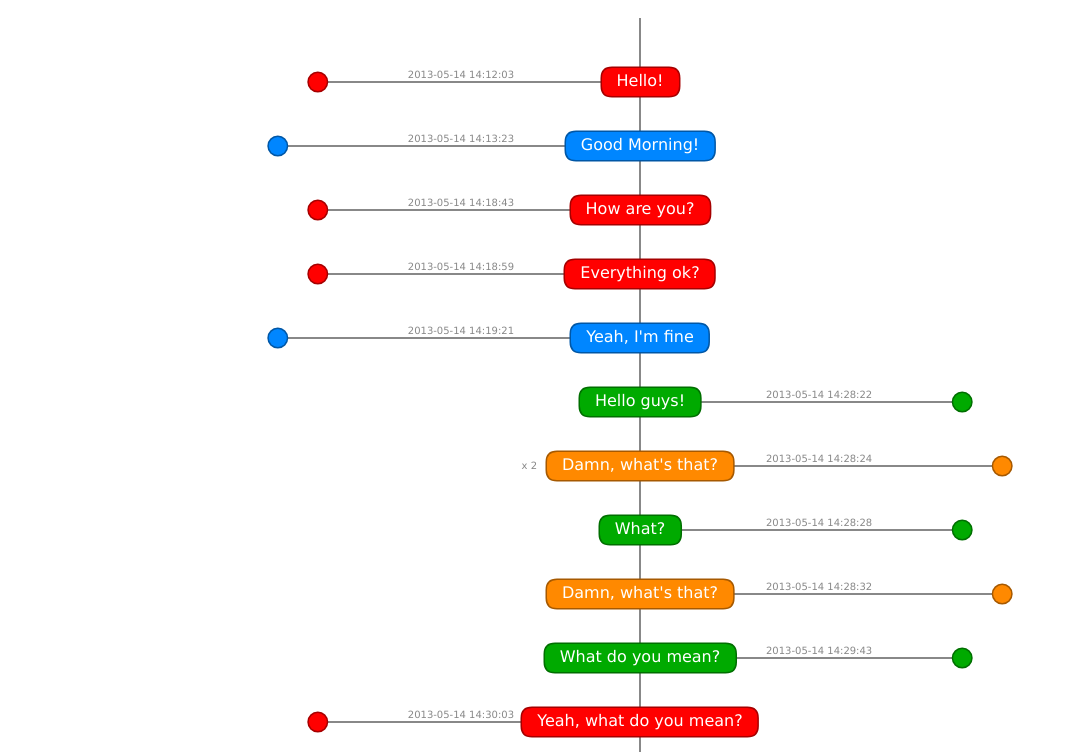
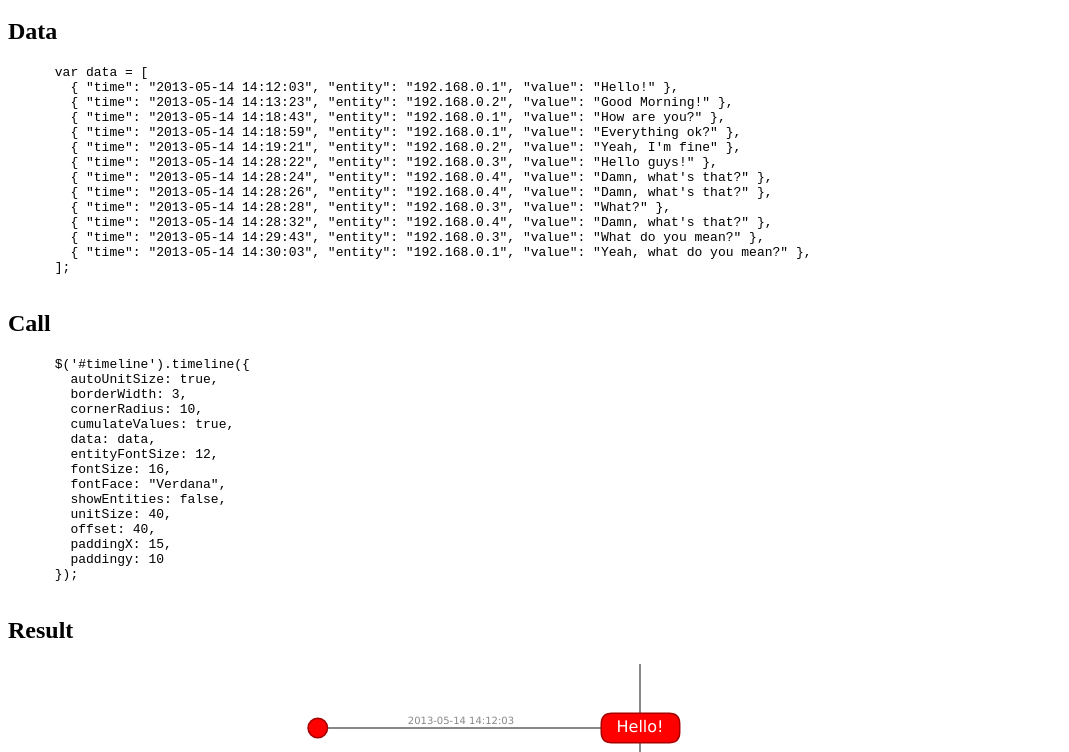
Before and after one commit to alex-ironsys/jquery-ironsys-timeline-plugin, a plain HTML site: page demo/index.html in a window 1280 px wide. Shown: the part 48-800 px from the top of the page, without its empty margins (0-1069 px from the left). Drawn offline with Linux system fonts and the light colour scheme.

Commit message:
Update Readme

```diff
--- a/demo/index.html
+++ b/demo/index.html
@@ -2,6 +2,8 @@
   <head>
     <title>jQuery ironsys timeline plugin demo</title>
     <meta http-equiv="Content-Type" content="text/html; charset=UTF-8">
+    <meta name="keywords" content="jquery plugin data visualization timeline ironsys" />
+    <meta name="description" content="Simple jQuery plugin to visualize events source and sequence on a timeline using canvas." />
     <link rel="stylesheet" type="text/css" media="screen" href="css/demo.css" />
     <script src="../lib/jquery-1.9.1.min.js" type="text/javascript"></script>
     <script src="../src/js/jquery.ironsys.timeline.js" type="text/javascript"></script>
@@ -9,6 +11,42 @@
   </head>
   <body>
     <h1>jQuery ironsys timeline plugin demo</h1>
+    <h2>Data</h2>
+    <pre>
+      var data = [
+        { "time": "2013-05-14 14:12:03", "entity": "192.168.0.1", "value": "Hello!" },
+        { "time": "2013-05-14 14:13:23", "entity": "192.168.0.2", "value": "Good Morning!" },
+        { "time": "2013-05-14 14:18:43", "entity": "192.168.0.1", "value": "How are you?" },
+        { "time": "2013-05-14 14:18:59", "entity": "192.168.0.1", "value": "Everything ok?" },
+        { "time": "2013-05-14 14:19:21", "entity": "192.168.0.2", "value": "Yeah, I'm fine" },
+        { "time": "2013-05-14 14:28:22", "entity": "192.168.0.3", "value": "Hello guys!" },
+        { "time": "2013-05-14 14:28:24", "entity": "192.168.0.4", "value": "Damn, what's that?" },
+        { "time": "2013-05-14 14:28:26", "entity": "192.168.0.4", "value": "Damn, what's that?" },
+        { "time": "2013-05-14 14:28:28", "entity": "192.168.0.3", "value": "What?" },
+        { "time": "2013-05-14 14:28:32", "entity": "192.168.0.4", "value": "Damn, what's that?" },
+        { "time": "2013-05-14 14:29:43", "entity": "192.168.0.3", "value": "What do you mean?" },
+        { "time": "2013-05-14 14:30:03", "entity": "192.168.0.1", "value": "Yeah, what do you mean?" },
+      ];
+    </pre>
+    <h2>Call</h2>
+    <pre>
+      $('#timeline').timeline({
+        autoUnitSize: true,
+        borderWidth: 3,
+        cornerRadius: 10,
+        cumulateValues: true,
+        data: data,
+        entityFontSize: 12,
+        fontSize: 16,
+        fontFace: "Verdana",
+        showEntities: false,
+        unitSize: 40,
+        offset: 40,
+        paddingX: 15,
+        paddingy: 10
+      });
+    </pre>
+    <h2>Result</h2>
     <div id="timeline"></div>
   </body>
 </html>
```
Also changed, not shown: 1 other file.
